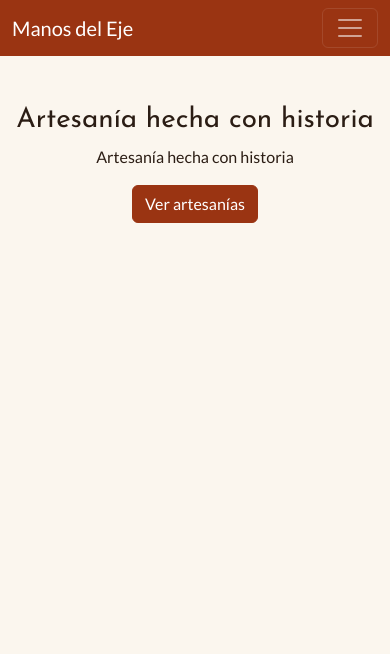
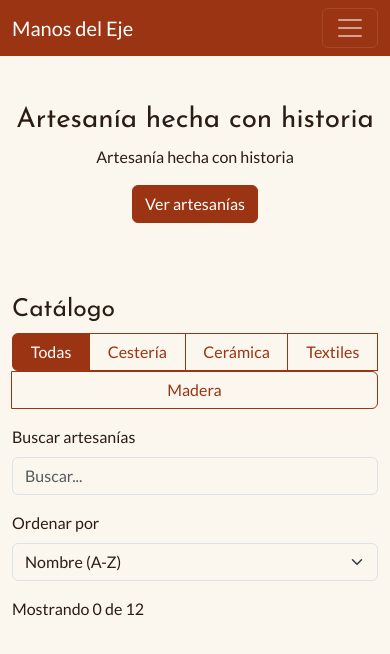
Before and after one commit to hernandezgvale/Manos-Del-Eje, a plain HTML site: page index.html in a window 390 px wide. Drawn offline with nearby package versions, Linux system fonts and the light colour scheme.

Commit message:
feat: crear estructura del catalogo
Corregi el estilo de la barra de navegacion y agregue los botones de categorias, el buscador, el selector de orden y el contador. Tambien organice el espacio donde se mostraran los productos en celulares, tabletas y computadores.

```diff
--- a/index.html
+++ b/index.html
@@ -97,6 +97,76 @@
 
   </section>
 
+  <section class="container py-4" aria-labelledby="titulo-catalogo">
+
+  <h2 id="titulo-catalogo">Catálogo</h2>
+
+  <div class="btn-group flex-wrap mb-3"
+    role="group"
+    aria-label="Filtrar por categoría">
+
+    <button type="button" class="btn btn-outline-primary active"
+      data-categoria="todas" aria-pressed="true">
+      Todas
+    </button>
+
+    <button type="button" class="btn btn-outline-primary"
+      data-categoria="cesteria" aria-pressed="false">
+      Cestería
+    </button>
+
+    <button type="button" class="btn btn-outline-primary"
+      data-categoria="ceramica" aria-pressed="false">
+      Cerámica
+    </button>
+
+    <button type="button" class="btn btn-outline-primary"
+      data-categoria="textiles" aria-pressed="false">
+      Textiles
+    </button>
+
+    <button type="button" class="btn btn-outline-primary"
+      data-categoria="madera" aria-pressed="false">
+      Madera
+    </button>
+
+  </div>
+
+  <div class="row g-3 mb-3">
+
+  <div class="col-md-6">
+    <label for="buscador" class="form-label">
+      Buscar artesanías
+    </label>
+
+    <input type="search" id="buscador"
+      class="form-control"
+      placeholder="Buscar...">
+  </div>
+
+  <div class="col-md-6">
+    <label for="orden" class="form-label">
+      Ordenar por
+    </label>
+
+    <select id="orden" class="form-select">
+      <option value="nombre-asc">Nombre (A-Z)</option>
+      <option value="valor-asc">Menor precio</option>
+      <option value="valor-desc">Mayor precio</option>
+    </select>
+  </div>
+
+</div>
+
+<p id="contador" aria-live="polite">
+  Mostrando 0 de 12
+</p>
+
+<div id="catalogo"
+  class="row row-cols-1 row-cols-md-2 row-cols-lg-3 g-4">
+</div>
+</section>
+
 </main>
   <script src="https://cdn.jsdelivr.net/npm/bootstrap@5.3.3/dist/js/bootstrap.bundle.min.js"></script>
   <!-- El orden importa: primero los datos, después la lógica -->
```
Also changed, not shown: css/estilos.css (+5 -3 lines).
